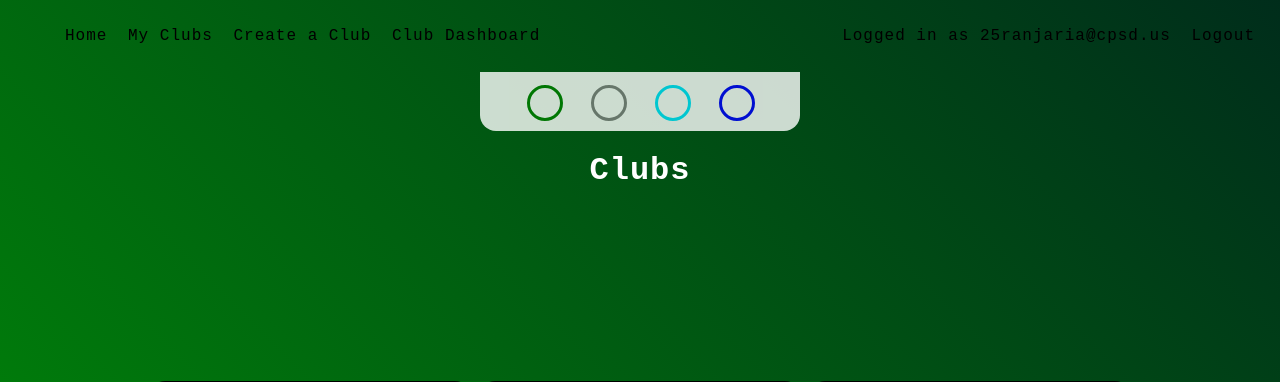
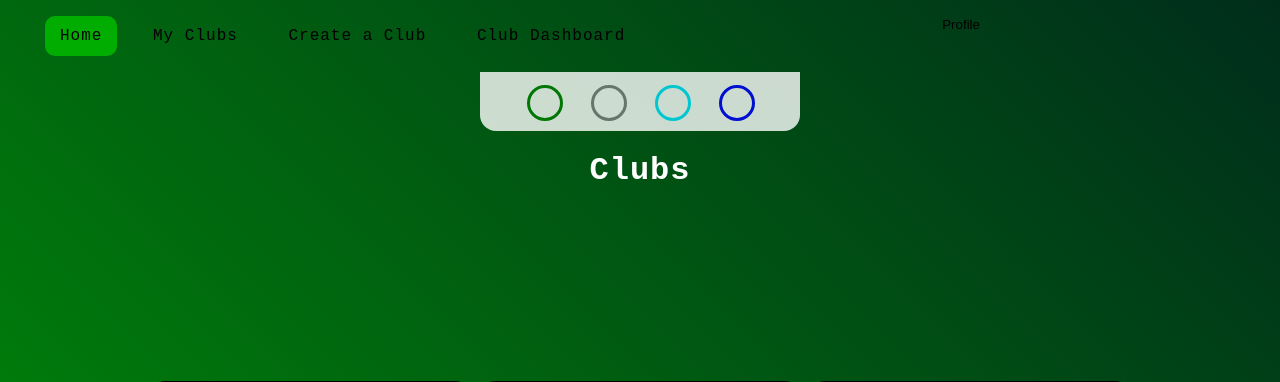
Before and after one commit to Rehaan12345/clubfinder, a Flask app: page / in a window 1280 px wide. Shown: the top 382 px of the page. Run offline with Flask 3, Linux system fonts and the light colour scheme; a user stored in the database is signed in.

Commit message:
Added the inital dropdown PROFILE button. Still more work to be needed but the initial processes are finished.

```diff
--- a/website/static/index.js
+++ b/website/static/index.js
@@ -175,3 +175,30 @@ window.addEventListener("DOMContentLoaded", () => {
     // Applies the correct theme:
     retrieveTheme();
 });
+
+// ********** Nav button functionality: ********** //
+// window.addEventListener("DOMContentLoaded", () => {
+//     const navElement = document.querySelector(".navlink");
+//     console.log("Target: " + navElement)
+//     navElement.addEventListener("click", () => {
+//         navElement.classList.add("activeclick");
+//     });
+// });
+
+window.addEventListener("DOMContentLoaded", ()=> {
+    document.addEventListener("click", e=> {
+        const isDropDownButton = e.target.matches("[data-dropdown-button]");
+        if(!isDropDownButton && e.target.closest("[data-dropdown]") != null) return;
+
+        let currentDropDown;
+        if(isDropDownButton) {
+            currentDropDown = e.target.closest("[data-dropdown]");
+            currentDropDown.classList.toggle("active");
+        }
+
+        document.querySelectorAll("[data-dropdown].active").forEach(dropdown => {
+            if (dropdown === currentDropDown) return;
+            dropdown.classList.remove("active");
+        });
+    });
+});
--- a/website/static/style.css
+++ b/website/static/style.css
@@ -33,6 +33,12 @@ body {
 
 #main1 {
     color: white;
+}
+
+#profileicon {
+    width: 3%;
+    height: 3%;
+    mix-blend-mode:multiply;
 }
 
 /***************** Login / Signup Styles: *****************/
@@ -181,25 +187,23 @@ body {
     display: flex;
     justify-content: space-between;
 }
-
+/*
 #mainnav .nav {
     margin-right: 20px;
     margin-left: 20px;
     /* overflow: hidden; */
-}
+/* }  */
 
 #mainnav .nav .navlink {
     color: var(--textcolor);
     text-decoration: none;
 }
 
+.dropdown.active > .navlink,
 #mainnav .nav .navlink:hover {
-    color: var(--bg1);
+    background: var(--bg1);
     text-decoration: none;
-}
-
-#mainnav .nav .navlink:focus {
-    color: black;
+    border-radius: 10px;
 }
 
 #mainnav ul li {
@@ -207,6 +211,95 @@ body {
     line-height: 40px;
     margin: 0 5px;
     text-align: center;
+    padding-left: 15px;
+    padding-right: 15px;
+}
+
+.activeclick {
+    background: var(--bg1);
+    text-decoration: none;
+    border-radius: 10px;
+    padding-left: 5px;
+    padding-right: 5px;
+}
+
+/* Sub menus (dropdowns:) */
+.loggedinassubmenu {
+    display: none;
+}
+
+#mainnav ul li:hover .loggedinassubmenu {
+    display: block;
+    position: absolute;
+    background: var(--bg1);
+    margin-top: 1px;
+    margin-left: -500px;
+    border-radius: 10px;
+    z-index: 10;
+}
+
+#mainnav ul li:hover .loggedinassubmenu ul {
+    display: block;
+    border-radius: 5px;
+}
+
+#mainnav ul li:hover .loggedinassubmenu ul li {
+    width: 150px;
+    padding: 10px;
+    border-bottom: 1px dotted #fff;
+    background: transparent;
+    border-radius: 5px;
+    text-align: left;
+}
+
+#mainnav ul li:hover .loggedinassubmenu ul li:last-child {
+    border-bottom: none;
+}
+
+#mainnav ul li:hover .loggedinassubmenu ul li a:hover {
+    color: var(--bg2);
+}
+
+.dropdownlink {
+    background: none;
+    border: none;
+    text-decoration: none;
+    color: var(--bg1);
+    cursor: pointer;
+    padding: 0;
+    margin-right: 300px;
+}
+
+.dropdown {
+    position: relative;
+}
+
+.dropdownmenu {
+    position: absolute;
+    margin-right: 300px;
+    width: 30vh;
+    right: 0;
+    top: calc(100% + .25rem);
+    background-color: rgb(57, 57, 57);
+    padding: .75rem;
+    border-radius: 10px;
+    box-shadow: 0 2px 50px 0 rgba(0, 0, 0, .5);
+    opacity: 0;
+    pointer-events: none;
+    transform: translateY(-10px);
+    transition: opacity 150ms ease-in-out, transform 150ms ease-in-out;
+}
+
+.dropdown.active > .navlink + .dropdownmenu {
+    opacity: 1;
+    pointer-events: auto;
+    transform: translateY(0px);
+}
+
+.dropdownlinks {
+    display: flex;
+    flex-direction: column;
+    gap: 2rem;
 }
 
 /********** Club Quick View Modal: **********/
--- a/website/templates/layout.html
+++ b/website/templates/layout.html
@@ -14,22 +14,43 @@
         <!-- Main Nav Bar: -->
         <nav id="mainnav">
             <ul id="header" class="nav">
-                <li><a class="navlink" href="/">Home</a></li>
+                <li class="activeclick navlink"><a class="navlink" href="/">Home</a></li>
                 {% if user.is_authenticated %}
-                    <li><a class="navlink" href="/clubs">My Clubs</a></li>
-                    <li><a class="navlink" href="/createaclub">Create a Club</a></li>
+                    <li class="navlink"><a class="navlink" href="/clubs">My Clubs</a></li>
+                    <li class="navlink"><a class="navlink" href="/createaclub">Create a Club</a></li>
                 {% if user.is_leader %}
-                    <li><a class="navlink" href="/clubdashboard">Club Dashboard</a></li>
+                    <li class="navlink"><a class="navlink" href="/clubdashboard">Club Dashboard</a></li>
                 {% endif %}
                 {% endif %}
             </ul>
             <ul id="header" class="nav">
                 {% if user.is_authenticated %}
-                    <li><a class="navlink" id="loggedinas" href="#">Logged in as {{ user.email }}</a></li>
-                    <li><a class="navlink" href="/logout">Logout</a></li>
+                <!--<div class="dropdown">
+                    <li class="navlink" id="loggedinas">Profile
+                        <div class="loggedinassubmenu">
+                            <ul>
+                                <li class="navlink">Logged in as {{ current_user.email }}</li>
+                                <li><a class="navlink" href="/logout">Logout</a></li>
+                                <li><a class="navlink" href="#">Login as a Club Leader</a></li>
+                            </ul>
+                        </div>
+                    </li>
+                </div> -->
+
+                    <div class="dropdown" data-dropdown>
+                        <button class="navlink dropdownlink" data-dropdown-button>Profile</button>
+                        <div class="dropdownmenu">
+                            <div class="dropdownlinks">
+                                <a href="#" class="navlink">Logged in as {{ current_user.email }}</a>
+                                <a href="#" class="navlink">Login as Club Leader</a>
+                                <a href="/logout" class="navlink">Logout</a>
+                            </div>
+                        </div>
+                    </div>
+
                 {% else %}
-                    <li><a class="navlink" href="/login">Login</a></li>
-                    <li><a class="navlink" href="/signup">Signup</a></li>
+                    <li class="navlink"><a class="navlink" href="/login">Login</a></li>
+                    <li class="navlink"><a class="navlink" href="/signup">Signup</a></li>
                 {% endif %}
             </ul>
         </nav>
```
Also changed, not shown: website/static/images/profile_icon.png (added), website/static/images/profile_icon1.png (added), website/static/images/profile_icon2.png (added).
